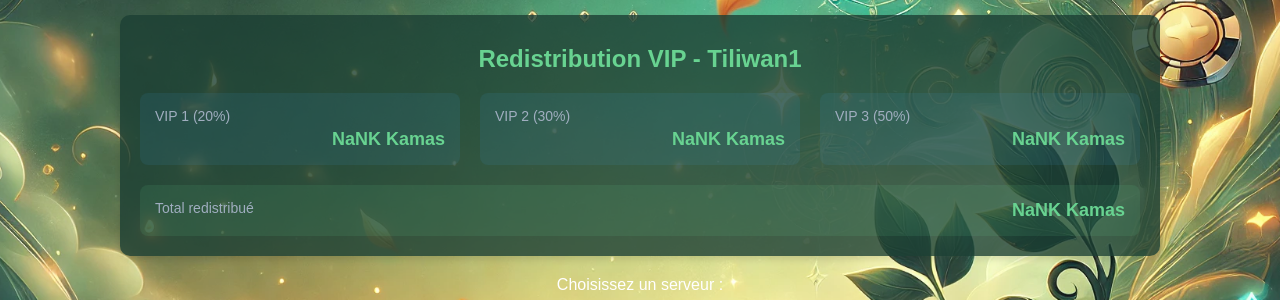
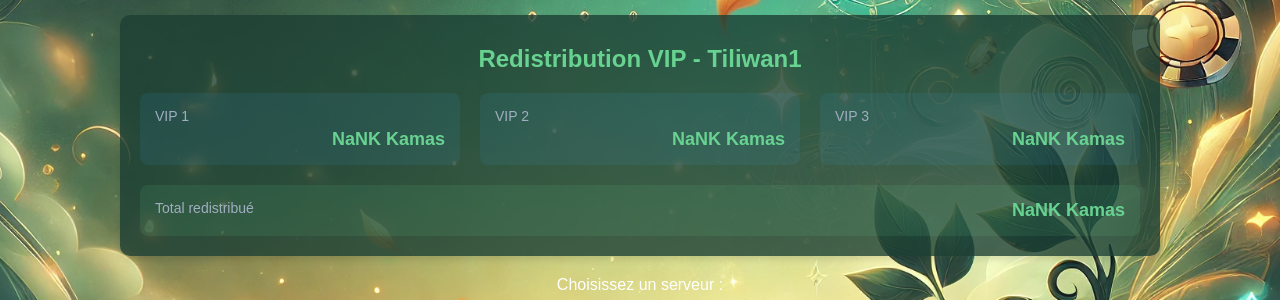
Before and after one commit to Apophis-Legende/leaderboard, a Flask app: page / in a window 1280 px wide. Shown: the part 265-565 px from the top of the page. Run offline with Flask 3, Linux system fonts and the light colour scheme; data that the repository does not hold is empty; parts of the project's set-up code (start-up, migrations or seed data) failed here and were passed over.

Commit message:
Automatic commit before Assistant edits

```diff
--- a/templates/index.html
+++ b/templates/index.html
@@ -13,15 +13,15 @@
             <h2>Redistribution VIP - <span id="current-server-name">Tiliwan1</span></h2>
             <div class="vip-grid">
                 <div class="vip-item">
-                    <span class="vip-label">VIP 1 (20%)</span>
+                    <span class="vip-label">VIP 1</span>
                     <span class="vip-value" id="vip1-share">0 jetons</span>
                 </div>
                 <div class="vip-item">
-                    <span class="vip-label">VIP 2 (30%)</span>
+                    <span class="vip-label">VIP 2</span>
                     <span class="vip-value" id="vip2-share">0 jetons</span>
                 </div>
                 <div class="vip-item">
-                    <span class="vip-label">VIP 3 (50%)</span>
+                    <span class="vip-label">VIP 3</span>
                     <span class="vip-value" id="vip3-share">0 jetons</span>
                 </div>
                 <div class="vip-total">
```
